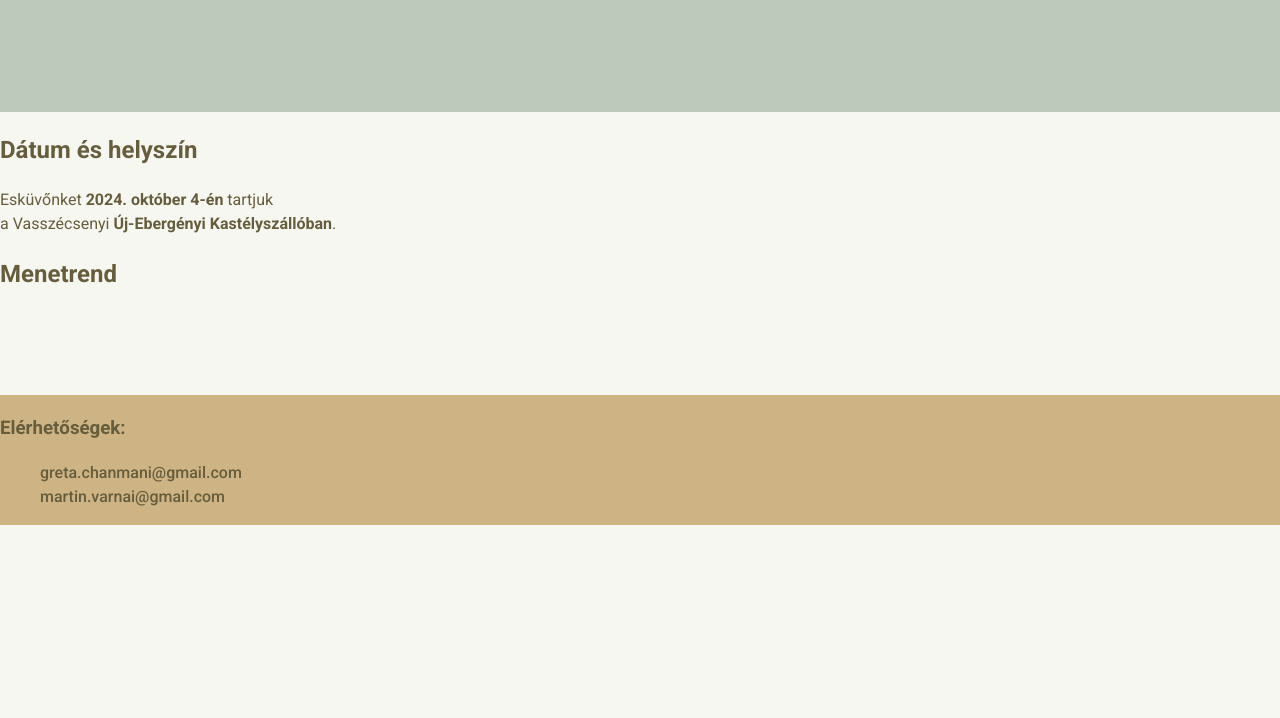
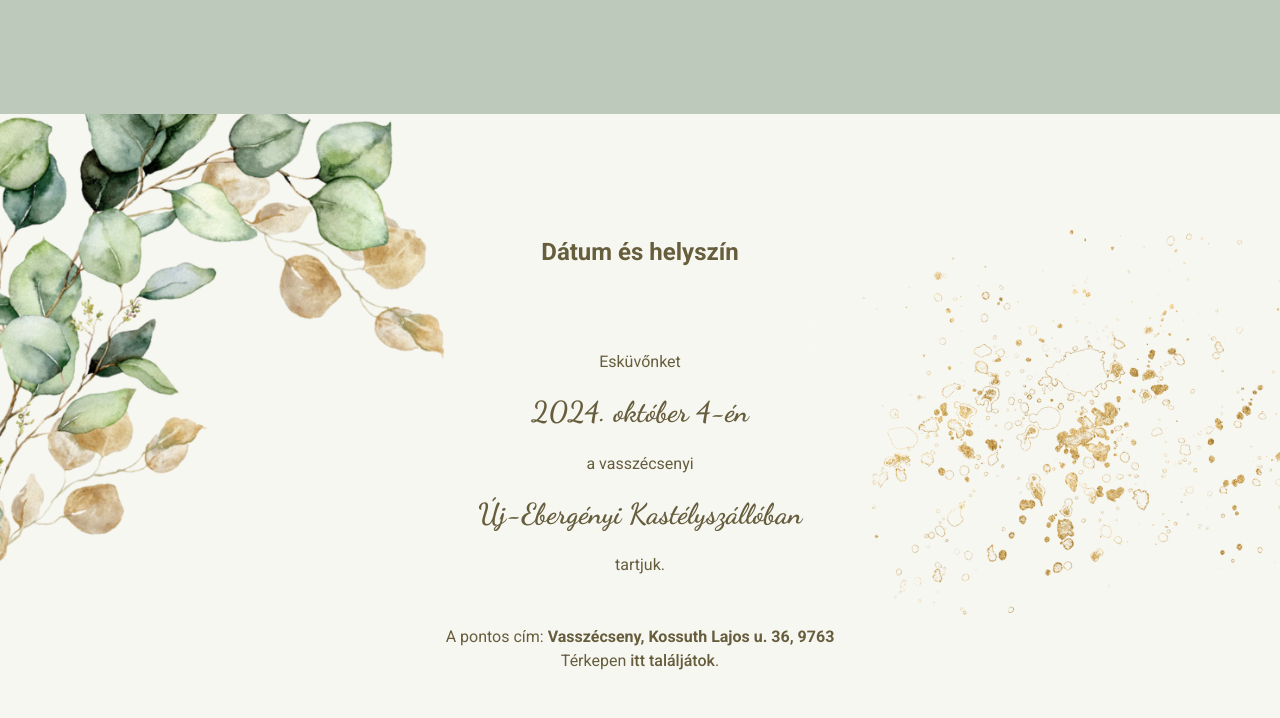
Before and after one commit to dajer93/gretaesmartin, a website built with Vite: page index.html in a window 1280 px wide. Shown: the part 275-993 px from the top of the page. Before the commit the page ends 800 px from the top, so only its background shows below. Built offline with nearby package versions, Linux system fonts and the light colour scheme.

Commit message:
add images, improve design

```diff
--- a/index.html
+++ b/index.html
@@ -24,20 +24,21 @@
       </div>
       <div id="date-and-venue">
         <h2>Dátum és helyszín</h2>
-        <p>Esküvőnket <strong>2024. október 4-én</strong> tartjuk<br>a Vasszécsenyi <strong>Új-Ebergényi Kastélyszállóban</strong>.</p>
+        <p class="text">Esküvőnket <strong class="special">2024. október 4-én</strong> a vasszécsenyi <strong class="special">Új-Ebergényi Kastélyszállóban</strong> tartjuk.</p>
+        <p>A pontos cím: <strong>Vasszécseny, Kossuth Lajos u. 36, 9763</strong></br>Térkepen <a href="https://maps.app.goo.gl/jzCDUNH8yhK4SGyJ8">itt találjátok</a>. </p>
+        <img class="map" src="eskuvoi-helyszin-terkep.png" alt="Esküvői helyszín a térképen">
       </div>
       <div id="map"></div>
       <div id="schedule">
         <h2>Menetrend</h2>
+        <iframe src="https://docs.google.com/forms/d/e/1FAIpQLSftr_1a-UreewZdxS2hRhww3lrzfEb0WcywN6phIunBs6mV9Q/viewform?embedded=true" width="640" height="414" frameborder="0" marginheight="0" marginwidth="0">Loading…</iframe>
       </div>
     </div>
     <footer>
       <div class="container">
-        <h3>Elérhetőségek:</h3>
-        <ul>
-          <li><a href="mailto:greta.chanmani@gmail.com">greta.chanmani@gmail.com</a></li>
-          <li><a href="mailto:martin.varnai@gmail.com">martin.varnai@gmail.com</a></li>
-        </ul>
+        <h2>Elérhetőségek</h2>
+        <a href="mailto:greta.chanmani@gmail.com">greta.chanmani@gmail.com</a>
+        <a href="mailto:martin.varnai@gmail.com">martin.varnai@gmail.com</a>
       </div>
     </footer>
   </body>
--- a/style.css
+++ b/style.css
@@ -36,14 +36,51 @@ body{
   min-height: 100vh;
 }
 
+h1, h2, p {
+  text-align: center;
+}
+
 h1{
   font-size: 3.2em;
   line-height: 1.1;
   font-family: "Dancing Script";
 }
 
+h2 {
+  margin: 1em 0 2em;
+}
+
 p.sub-header{
-  font-size: 28px;
+  font-size: 1.8em;
+}
+
+p.text {
+  text-align: center;
+  margin: 2em 0;
+}
+
+strong.special {
+  display: block;
+  padding: .6em 0;
+  font-size: 1.8em;
+  font-family: "Dancing Script";
+}
+
+img.map {
+  max-width: 1200px;
+  margin: 2em 0 0;
+}
+
+#date-and-venue {
+  margin: 6em 0 2em;
+  display: flex;
+  flex-direction: column;
+  align-items: center;
+
+  background-image: url(/weboldal-bg-3.png);
+  background-repeat: no-repeat;
+  background-position: 800px 20px;
+  background-size: 600px;
 }
 
 #top-wrapper {
@@ -59,6 +96,10 @@ p.sub-header{
 
 #main-content {
   flex: 1 0 auto;
+  background-image: url(/weboldal-bg-2.png);
+  background-repeat: no-repeat;
+  background-position: -140px 300px;
+  background-size: 600px;
 }
 
 ul {
@@ -70,6 +111,19 @@ footer {
   bottom: 0;
   width: 100vw;
   background-color: var(--sand);
+  text-align: center;
+  display: flex;
+  flex-direction: column;
+  align-items: center;
+  padding-bottom: 2em;
+}
+
+footer a {
+  display: block;
+}
+
+footer h2 {
+  margin: 1em 0;
 }
 
 .container {
```
Also changed, not shown: eskuvoi-helyszin-terkep.png (added), weboldal-bg-2.png (added), weboldal-bg-3.png (added), weboldal-bg.png (added).
